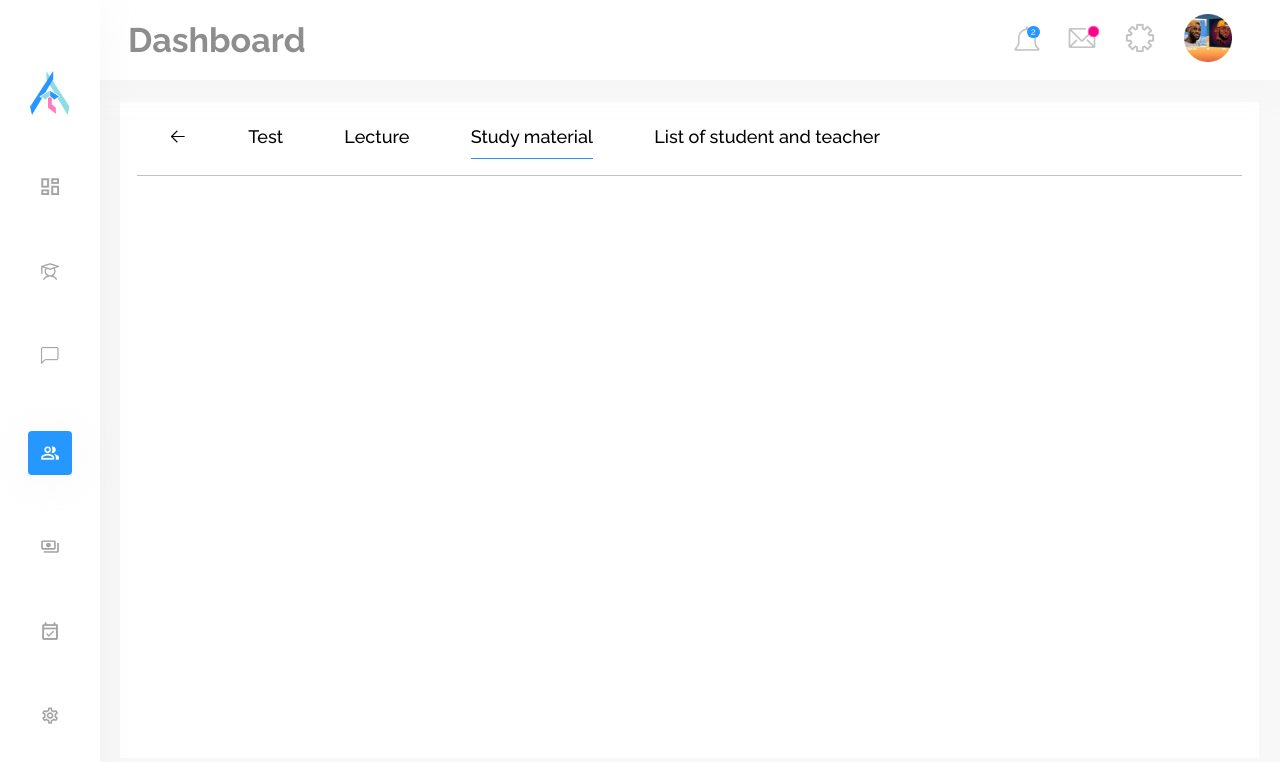
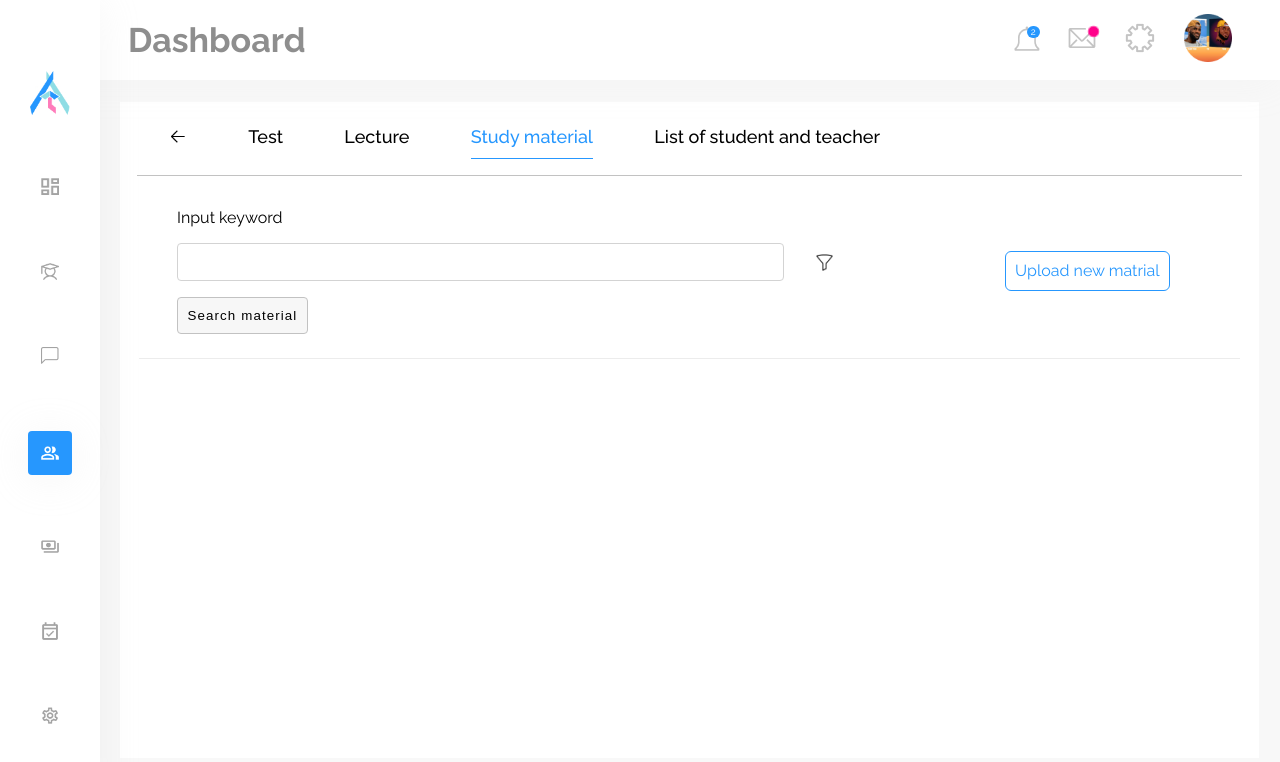
Before and after one commit to ejezie/vclass-dashboard, a React (Create React App) app: page / in a window 1280 px wide. Both pictures are taken after a click on the element "Study material". Shown: the top 762 px of the page. Built offline with nearby package versions, Linux system fonts and the light colour scheme.

Commit message:
styling study section UI

```diff
--- a/src/app.scss
+++ b/src/app.scss
@@ -7,6 +7,8 @@
 @import "./styles/lecture.scss";
 @import "./styles/button.scss";
 @import "./styles/select.scss";
+@import "./styles/filter.scss";
+@import "./styles/formstudy.scss";
 
 .app{
     position: relative;
--- /dev/null
+++ b/src/components/Filter.jsx
@@ -0,0 +1,20 @@
+import React from 'react'
+
+import filterIcon from "../assets/icons/filter.png"
+
+function Filter({btntext}) {
+  return (
+    <div className="filter">
+      <form action="" className="filter-form">
+        <label htmlFor="input">Input keyword</label>
+        <div className="input-wrap">
+          <input type="text" id="input" />
+          <img src={filterIcon} alt="icon" />
+        </div>
+        <button className="form-btn">Search material</button>
+      </form>
+    </div>
+  );
+}
+
+export default Filter
--- /dev/null
+++ b/src/components/FormList.jsx
@@ -0,0 +1,9 @@
+import React from 'react'
+
+function FormList() {
+  return (
+    <div className='form'>FormList</div>
+  )
+}
+
+export default FormList
--- /dev/null
+++ b/src/components/FormStudy.jsx
@@ -0,0 +1,19 @@
+import React from "react";
+
+import Button from "./Button";
+import Filter from "./Filter";
+
+function FormStudy() {
+  return (
+    <div className="formstudy">
+      <div className="wrap">
+        <Filter />
+        <Button btnText={"Upload new matrial"} btnAction={() => {}} />
+      </div>
+
+      <div className="border"></div>
+    </div>
+  );
+}
+
+export default FormStudy;
--- a/src/pages/Profile.jsx
+++ b/src/pages/Profile.jsx
@@ -2,6 +2,8 @@ import React, { useState } from "react";
 
 import Nav from "../components/Nav";
 import Form from "../components/Form";
+import FormStudy from "../components/FormStudy";
+import FormList from "../components/FormList";
 import Test from "../components/Test";
 import Lecture from "../components/Lecture";
 
@@ -38,9 +40,19 @@ function Profile() {
         <Form
           option={active === "test" ? "Past test" : "Past lecture"}
           btnAction={btnAction}
-          btnText={
-            active === "test" ? "Schedule new test" : "Schedule lecture"
-          }
+          btnText={active === "test" ? "Schedule new test" : "Schedule lecture"}
+        />
+      )}
+      {active === "study" && (
+        <FormStudy
+          btnAction={btnAction}
+          btnText={active === "Search material"}
+        />
+      )}
+      {active === "list" && (
+        <FormList
+          btnAction={btnAction}
+          btnText={active === "Search material"}
         />
       )}
       {active === "test" && [<Test />, <Test />]}
--- a/src/styles/button.scss
+++ b/src/styles/button.scss
@@ -1,5 +1,5 @@
 .button{
-      width: 10rem;
+      min-width: 10rem;
       border: solid 1px #2697FE;
       padding: 0.6rem;
       border-radius: 6px;
--- /dev/null
+++ b/src/styles/filter.scss
@@ -0,0 +1,50 @@
+.filter {
+  width: 80%;
+  display: flex;
+  .filter-form {
+    width: 100%;
+    display: flex;
+    align-items: flex-start;
+    justify-content: space-around;
+    flex-direction: column;
+    label {
+      // font-size: 1rem;
+      margin-bottom: 1rem;
+    }
+    .input-wrap {
+      width: 80%;
+      display: flex;
+      align-items: center;
+      input {
+        width: 100%;
+        margin-bottom: 1rem;
+        height: 2.4rem;
+        border: 1px solid #d3d3d3;
+        border-radius: 4px;
+        margin-right: 2rem;
+        padding: 0 1rem;
+        font-size: 1.2rem;
+      }
+      img {
+        width: 1.1rem;
+        height: 1.1rem;
+        object-fit: contain;
+        margin-bottom: 1rem;
+        cursor: pointer;
+      }
+    }
+    .form-btn {
+      padding: 0.6rem;
+      min-width: 6rem;
+      background: #f7f7f7;
+      border: 1px solid #c2c2c2;
+      border-radius: 4px;
+      cursor: pointer;
+      transition: all 0.5s;
+      letter-spacing: 1.1px;
+      &:hover{
+          background-color: white;
+      }
+    }
+  }
+}
--- /dev/null
+++ b/src/styles/formstudy.scss
@@ -0,0 +1,18 @@
+.formstudy {
+  width: 90%;
+  margin-bottom: 3rem;
+  display: flex;
+  align-items: center;
+  flex-direction: column;
+  .wrap {
+    display: flex;
+    align-items: center;
+    justify-content: space-between;
+    width: 100%;
+  }
+  .border{
+      width: 86vw;
+       border-bottom: 1px solid #ececec;
+       margin-top: 1.5rem;
+  }
+}
--- a/src/styles/lecture.scss
+++ b/src/styles/lecture.scss
@@ -3,7 +3,15 @@
   display: flex;
   align-items: center;
   justify-content: center;
+  flex-direction: column;
   margin-top: 2rem;
+  .form-wrap {
+    width: 97%;
+    // display: flex;
+    // align-items: center;
+    // justify-content: space-between;
+    margin-bottom: 3rem;
+  }
 
   .content-wrap {
     width: 94%;
@@ -13,7 +21,7 @@
       align-items: center;
       justify-content: space-around;
       padding-bottom: 2rem;
-      border-bottom: 1px solid #EBEBEB;
+      border-bottom: 1px solid #ebebeb;
 
       .wrap {
         .txt1 {
--- a/src/styles/nav.scss
+++ b/src/styles/nav.scss
@@ -11,9 +11,11 @@
     justify-content: space-around;
     .active {
       border-bottom: 1px solid #2697fe;
+      color: #2697fe !important;
     }
     .not-active {
       border-bottom: 1px solid transparent;
+      color: #000000;
     }
     img {
       width: 1.2rem;
--- a/src/styles/select.scss
+++ b/src/styles/select.scss
@@ -2,7 +2,7 @@
   display: flex;
   align-items: center;
   justify-content: space-between;
-  width: 22%;
+  width: 16rem;
   margin-left: 2rem;
   .select-wrap {
     position: relative;
```
Also changed, not shown: src/assets/icons/filter.png (added).
